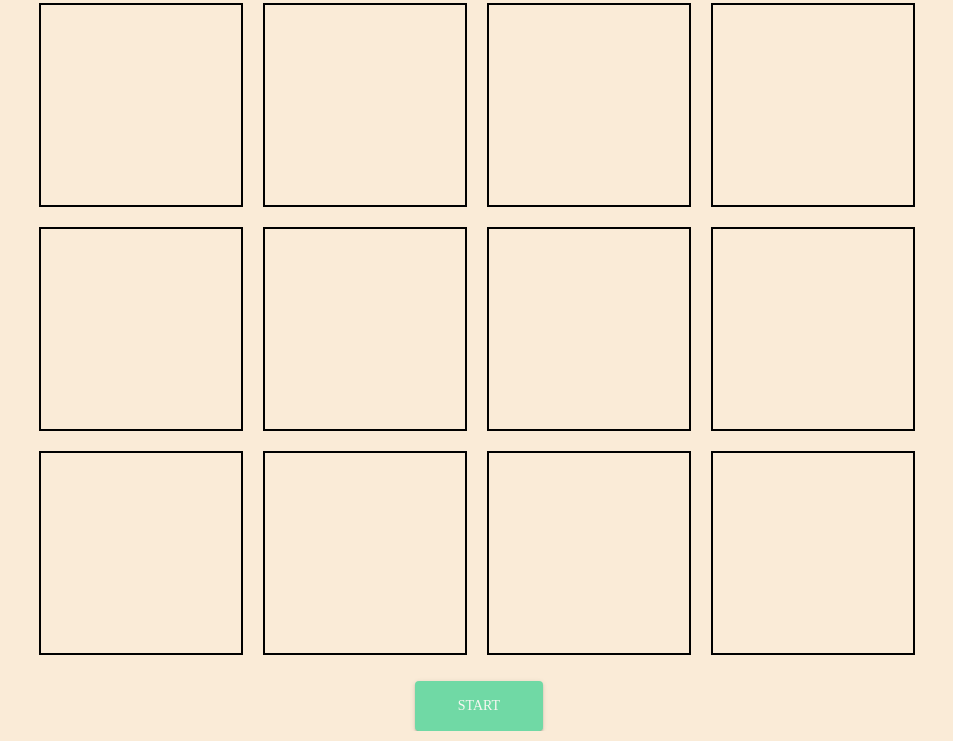
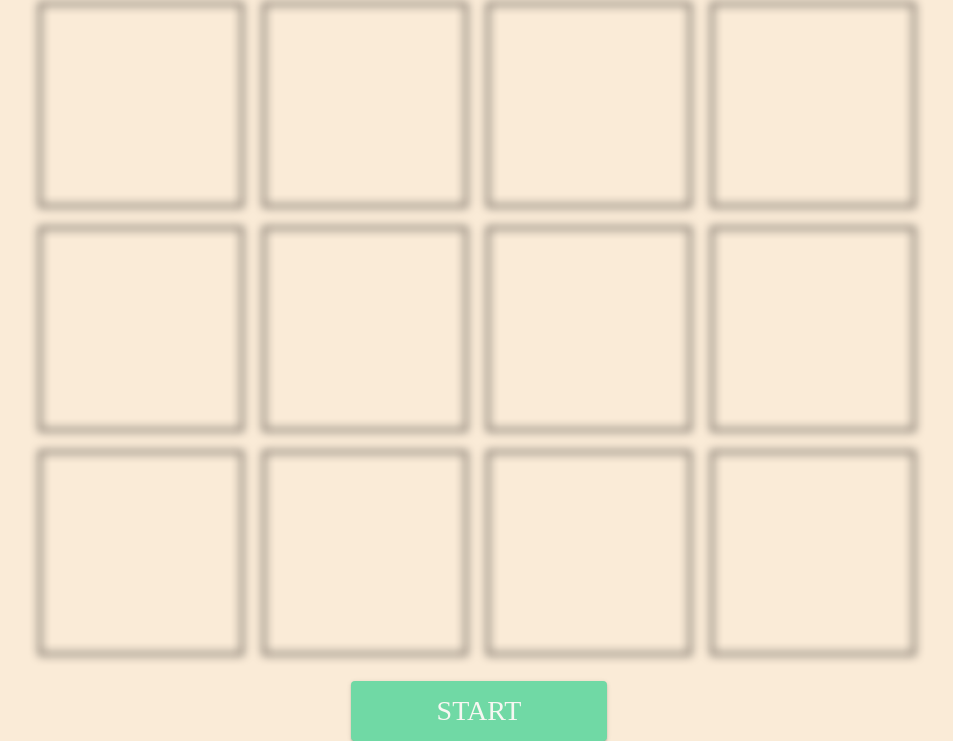
Before and after one commit to Reyaad510/memory-game, a plain HTML site: page index.html in a window 1280 px wide. Shown: the part 147-888 px from the top of the page, without its empty margins (161-1114 px from the left). Drawn offline with Linux system fonts and the light colour scheme; a web font is replaced by a local one.

Commit message:
Added Start game functionality and css blur

```diff
--- a/index.html
+++ b/index.html
@@ -11,8 +11,8 @@
   </head>
   <body>
     <h1>Memory Game</h1>
-    <div id="game"></div>
-    <button>Start</button>
+    <div id="game" class="blur"></div>
+    <button id="start-game">Start</button>
     <script src="script.js"></script>
   </body>
 </html>
--- a/script.js
+++ b/script.js
@@ -1,7 +1,9 @@
 const gameContainer = document.getElementById("game");
+const startGameBtn = document.querySelector("#start-game");
 let clicked = 0;
 matchArr = [];
 targetArr = [];
+let start = "false";
 
 const COLORS = [
   "red",
@@ -65,7 +67,18 @@ function createDivsForColors(colorArray) {
   }
 }
 
-// TODO: Implement this function!
+// Start game
+if (start === "false") {
+  gameContainer.classList.add("clicked");
+}
+
+startGameBtn.addEventListener("click", function (e) {
+  start = "true";
+  gameContainer.classList.remove("clicked");
+  gameContainer.classList.remove("blur");
+  e.target.style.display = "none";
+});
+
 function handleCardClick(event) {
   // you can use event.target to see which element was clicked
   if (clicked < 2) {
@@ -107,4 +120,5 @@ function handleCardClick(event) {
 }
 
 // when the DOM loads
+
 createDivsForColors(shuffledColors);
--- a/style.css
+++ b/style.css
@@ -63,8 +63,8 @@ border: none;
 border-radius: 4px;
 padding: 0 16px;
 margin-top: 16px;
-min-width: 128px;
-height: 50px;
+min-width: 256px;
+height: 60px;
 text-align: center;
 text-overflow: ellipsis;
 text-transform: uppercase;
@@ -73,18 +73,25 @@ background-color: #70D9A5;
 box-shadow: 0 3px 1px -2px rgba(0, 0, 0, 0.2), 0 2px 2px 0 rgba(0, 0, 0, 0.14),
   0 1px 5px 0 rgba(0, 0, 0, 0.12);
 
-font-size: 14px;
+font-size: 28px;
 font-weight: 500;
 line-height: 36px;
 overflow: hidden;
 outline: none;
 cursor: pointer;
 transition: all .1s ease-in-out;
+
+
 }
 
 button:hover {
   filter: brightness(110%);
   transform: scale(1.05);
+}
+
+
+.blur {
+  filter: blur(5px);
 }
 
 
```
